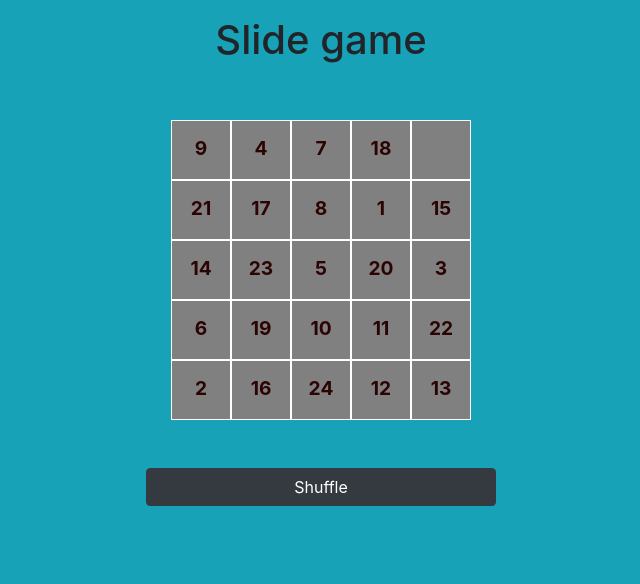
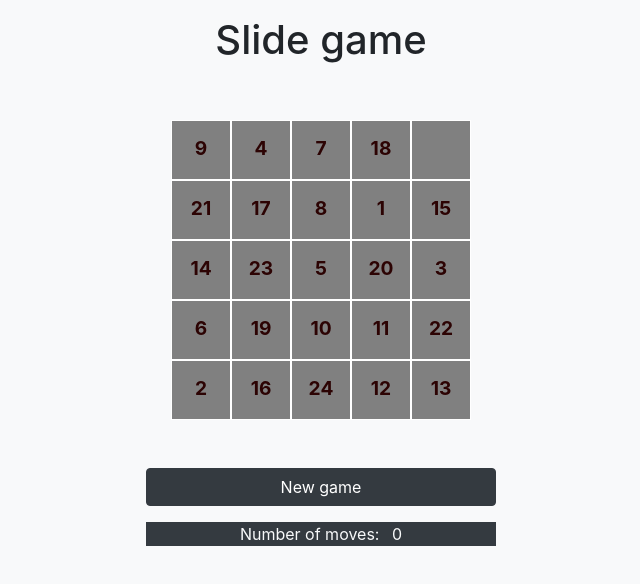
Before and after one commit to kissandor/slidegame, a plain HTML site: page index.html in a window 1280 px wide. Both pictures are taken after a click on the element 760 px from the left and 150 px from the top of the page. Shown: the whole page, without its empty margins (319-959 px from the left). Drawn offline with nearby package versions, Linux system fonts and the light colour scheme.

Commit message:
move count has been added

```diff
--- a/index.html
+++ b/index.html
@@ -18,7 +18,7 @@
     <link rel="stylesheet" href="styles.css" />
     <title>Slide game</title>
   </head>
-  <body class="bg-info">
+  <body class="bg-light">
     <div class="container">
       <h1 class="text-center mt-3">Slide game</h1>
       <div class="row align-items-center text-center">
@@ -29,7 +29,10 @@
       <div class="row align-items-center text-center">
         <div class="col-4"></div>
         <div class="col-4 mt-5">
-          <button class="btn btn-block btn-dark" id="shuffle">Shuffle</button>
+          <button class="btn btn-block btn-dark" id="shuffle">New game</button>
+          <p class="mt-3 bg-dark text-light">
+            Number of moves: <span class="ml-2">0</span>
+          </p>
         </div>
         <div class="col-4"></div>
       </div>
--- a/main.js
+++ b/main.js
@@ -1,5 +1,5 @@
 let gridNumber = 25;
-
+let numberOfMoves = 0;
 //function to create the grid system
 function createGrid(columns) {
   addNumbersToNumber(gridNumber);
@@ -44,8 +44,10 @@ let moveNumber = () => {
         id
       ).innerHTML;
       document.getElementById(id).innerHTML = "";
+      numberOfMoves++;
     }
   }
+  document.querySelector("span").innerHTML = numberOfMoves;
 };
 
 //function to find the empty cel
@@ -84,6 +86,7 @@ createGrid(gridNumber);
 //restart the game by shuffling the numbers
 let shuffleBtn = document.querySelector("#shuffle");
 shuffleBtn.addEventListener("click", () => {
+  resteNumberOfMoves();
   shuffleArray(numbers);
   let cellValues = document.querySelectorAll("div.grid-item");
   for (let i = 0; i < cellValues.length; i++) {
@@ -91,3 +94,9 @@ shuffleBtn.addEventListener("click", () => {
     console.log(cellValues[i].innerHTML);
   }
 });
+
+//reset Number of moves variable
+let resteNumberOfMoves = () => {
+  numberOfMoves = 0;
+  document.querySelector("span").innerHTML = numberOfMoves;
+};
```
